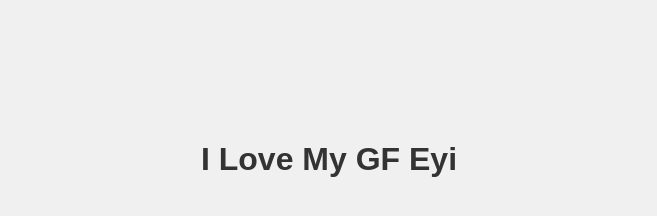
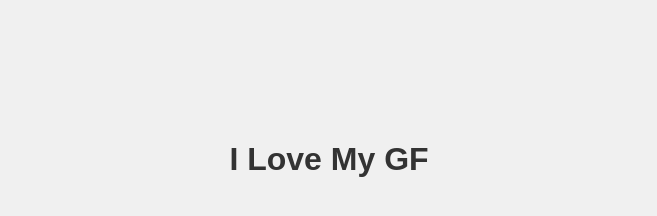
Before and after one commit to lucianfer/for-my-girl, a plain HTML site: page index.html in a window 1280 px wide. Shown: the top 216 px of the page, without its empty margins (311-968 px from the left). Drawn offline with Linux system fonts and the light colour scheme.

Commit message:
index.html

```diff
--- a/index.html
+++ b/index.html
@@ -28,7 +28,7 @@
     </style>
 </head>
 <body>
-    <h1>I Love My GF Eyi</h1>
+    <h1>I Love My GF </h1>
     <div class="languages">
         <p>English: I love my gf Eyi</p>
         <p>Spanish: Amo a mi novia Eyi</p>
```
